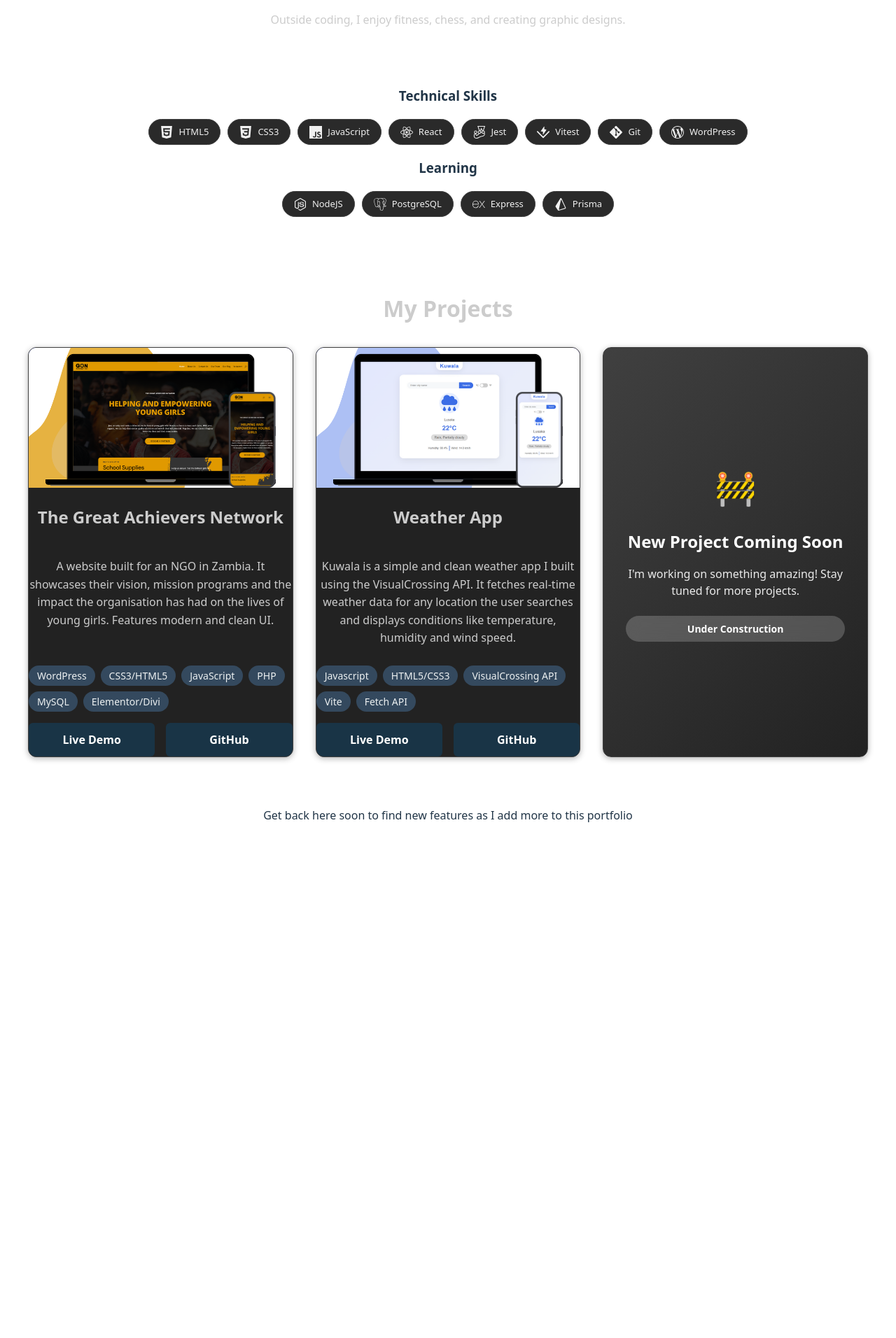
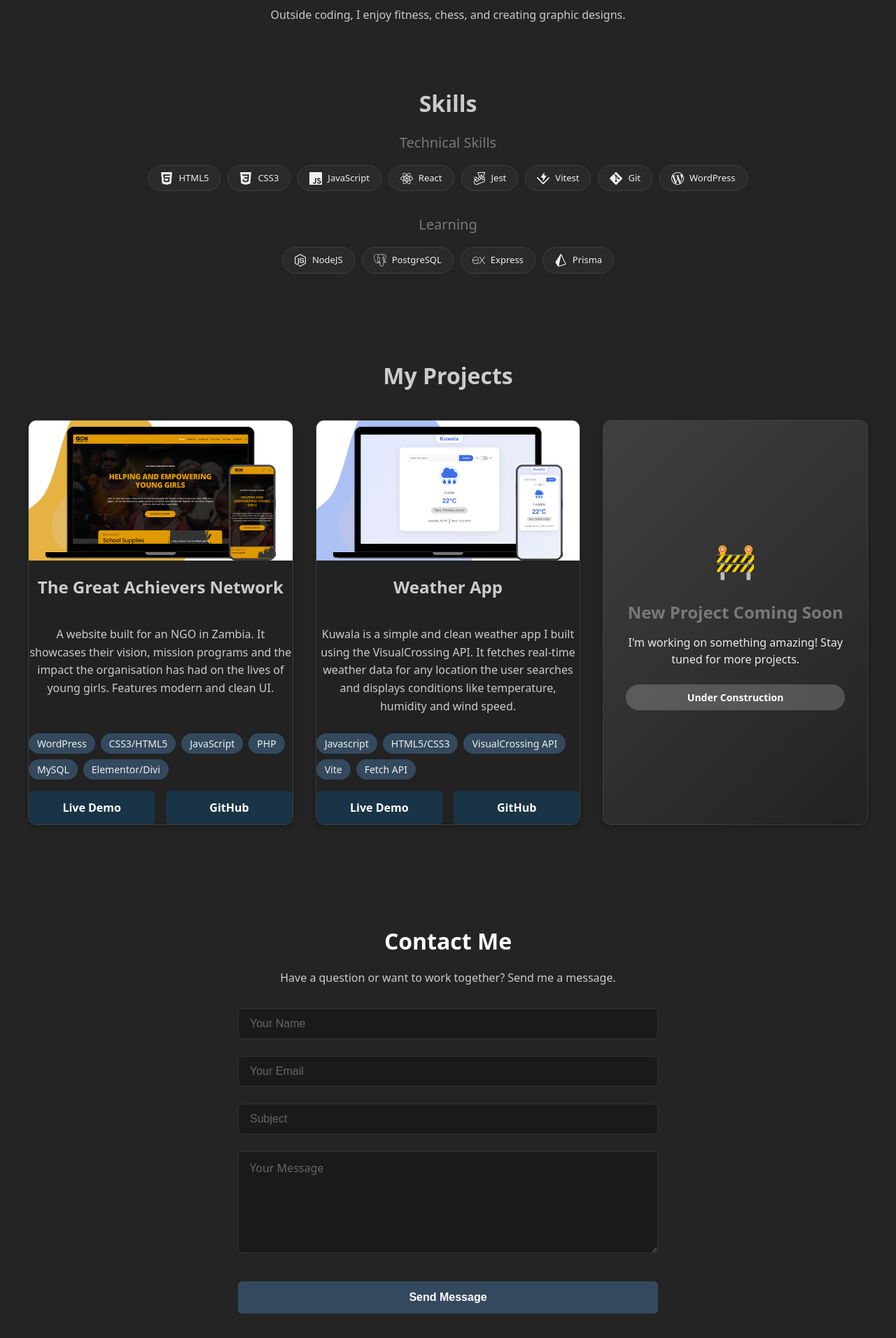
Before and after one commit to kondwanimuwowo/kondwani-portfolio, a React (Vite) app: page / in a window 1280 px wide. Shown: the part 408-2320 px from the top of the page at 70% size. Before the commit the page ends 1617 px from the top, so only its background shows below. Built offline with nearby package versions, Linux system fonts and the light colour scheme.

Commit message:
Add a contact section with a functional form that sends emails using SendGrid API.

```diff
--- a/src/Portfolio.jsx
+++ b/src/Portfolio.jsx
@@ -2,6 +2,7 @@ import "./Portfolio.css";
 import Bio from "./components/Bio/Bio.jsx";
 import Skills from "./components/Skills/Skills.jsx";
 import Projects from "./components/Projects/Projects.jsx";
+import Contact from "./components/Contact.jsx";
 
 function Portfolio() {
   return (
@@ -10,9 +11,7 @@ function Portfolio() {
       <Skills />
       <Projects />
       <br />
-      <p className="coming-soon">
-        Get back here soon to find new features as I add more to this portfolio
-      </p>
+      <Contact />
     </>
   );
 }
--- a/src/components/Bio/Bio.css
+++ b/src/components/Bio/Bio.css
@@ -16,7 +16,7 @@
   color: white;
   border: none;
   border-radius: 30px;
-  font-weight: 500;
+  font-weight: 300;
   cursor: pointer;
   transition: all 0.3s ease;
   box-shadow: 0 4px 12px rgba(0, 0, 0, 0.15);
@@ -28,7 +28,7 @@
 }
 
 .download-icon {
-  font-size: 16px;
+  font-size: 14px;
 }
 
 /* Subtle button */
--- /dev/null
+++ b/src/components/Contact.css
@@ -0,0 +1,96 @@
+.contact-section {
+  padding: 60px 0;
+  color: #ffffff;
+}
+
+.contact-container {
+  max-width: 600px;
+  margin: 0 auto;
+  padding: 0 20px;
+}
+
+.contact-title {
+  text-align: center;
+  font-size: 2rem;
+  margin-bottom: 1rem;
+  font-weight: 600;
+  color: #ffffff;
+}
+
+.contact-subtitle {
+  text-align: center;
+  margin-bottom: 2rem;
+  color: #cccccc;
+  line-height: 1.5;
+}
+
+.contact-form {
+  display: flex;
+  flex-direction: column;
+  gap: 1.5rem;
+}
+
+.form-group {
+  display: flex;
+  flex-direction: column;
+}
+
+.form-group input,
+.form-group textarea {
+  padding: 12px 16px;
+  border: 1px solid #333;
+  border-radius: 6px;
+  background: #1a1a1a;
+  color: #ffffff;
+  font-size: 1rem;
+  transition: border-color 0.3s ease;
+}
+
+.form-group input::placeholder,
+.form-group textarea::placeholder {
+  color: #666;
+}
+
+.form-group input:focus,
+.form-group textarea:focus {
+  outline: none;
+  border-color: #34495e;
+}
+
+.form-group textarea {
+  resize: vertical;
+  min-height: 120px;
+  font-family: inherit;
+}
+
+.submit-btn {
+  padding: 14px 32px;
+  background: #34495e;
+  color: white;
+  border: none;
+  border-radius: 6px;
+  font-size: 1rem;
+  font-weight: 600;
+  cursor: pointer;
+  transition: background-color 0.3s ease;
+  margin-top: 1rem;
+}
+
+.submit-btn:hover {
+  background: rgb(0, 70, 124);
+}
+
+/* Responsive */
+@media (max-width: 768px) {
+  .contact-section {
+    padding: 40px 0;
+  }
+
+  .contact-container {
+    padding: 0 15px;
+  }
+
+  .contact-title {
+    font-size: 1.75rem;
+  }
+}
--- /dev/null
+++ b/src/components/Contact.jsx
@@ -0,0 +1,131 @@
+import "./Contact.css";
+import { useState } from "react";
+
+function Contact() {
+  const [formData, setFormData] = useState({
+    name: "",
+    email: "",
+    subject: "",
+    message: "",
+  });
+  const [isSubmitting, setIsSubmitting] = useState(false);
+  const [submitStatus, setSubmitStatus] = useState("");
+
+  const handleChange = (e) => {
+    setFormData({
+      ...formData,
+      [e.target.name]: e.target.value,
+    });
+  };
+
+  const handleSubmit = async (e) => {
+    e.preventDefault();
+    setIsSubmitting(true);
+    setSubmitStatus("");
+
+    try {
+      // Cloudflare Pages Functions endpoint
+      const response = await fetch("/api/send-email", {
+        method: "POST",
+        headers: {
+          "Content-Type": "application/json",
+        },
+        body: JSON.stringify(formData),
+      });
+
+      const result = await response.json();
+
+      if (response.ok) {
+        setSubmitStatus("success");
+        setFormData({ name: "", email: "", subject: "", message: "" });
+      } else {
+        setSubmitStatus("error");
+        console.error("SendGrid error:", result.error);
+      }
+    } catch (error) {
+      setSubmitStatus("error");
+      console.error("Network error:", error);
+    } finally {
+      setIsSubmitting(false);
+    }
+  };
+
+  return (
+    <section id="contact" className="contact-section">
+      <div className="contact-container">
+        <h2 className="contact-title">Contact Me</h2>
+        <p className="contact-subtitle">
+          Have a question or want to work together? Send me a message.
+        </p>
+
+        {submitStatus === "success" && (
+          <div className="status-message success">
+            ✅ Thank you! Your message has been sent successfully.
+          </div>
+        )}
+
+        {submitStatus === "error" && (
+          <div className="status-message error">
+            ❌ Sorry, there was an error sending your message. Please try again.
+          </div>
+        )}
+
+        <form className="contact-form" onSubmit={handleSubmit}>
+          <div className="form-group">
+            <input
+              type="text"
+              name="name"
+              placeholder="Your Name"
+              value={formData.name}
+              onChange={handleChange}
+              required
+              disabled={isSubmitting}
+            />
+          </div>
+
+          <div className="form-group">
+            <input
+              type="email"
+              name="email"
+              placeholder="Your Email"
+              value={formData.email}
+              onChange={handleChange}
+              required
+              disabled={isSubmitting}
+            />
+          </div>
+
+          <div className="form-group">
+            <input
+              type="text"
+              name="subject"
+              placeholder="Subject"
+              value={formData.subject}
+              onChange={handleChange}
+              required
+              disabled={isSubmitting}
+            />
+          </div>
+
+          <div className="form-group">
+            <textarea
+              name="message"
+              rows="5"
+              placeholder="Your Message"
+              value={formData.message}
+              onChange={handleChange}
+              required
+              disabled={isSubmitting}
+            ></textarea>
+          </div>
+
+          <button type="submit" className="submit-btn" disabled={isSubmitting}>
+            {isSubmitting ? "📨 Sending..." : "Send Message"}
+          </button>
+        </form>
+      </div>
+    </section>
+  );
+}
+
+export default Contact;
--- a/src/components/Projects/Projects.css
+++ b/src/components/Projects/Projects.css
@@ -12,7 +12,7 @@
 .projects-title {
   text-align: center;
   font-size: 2rem;
-  margin-bottom: 2rem;
+  margin-bottom: 2.5rem;
   color: #ccc;
   font-weight: 700;
 }
@@ -64,7 +64,6 @@
 
 .project-title {
   font-size: 1.5rem;
-  margin-bottom: ;
   color: #ccc;
   font-weight: 600;
 }
--- a/src/components/Projects/Projects.jsx
+++ b/src/components/Projects/Projects.jsx
@@ -39,7 +39,7 @@ const Projects = () => {
       liveLink: "https://kondwanimuwowo.github.io/weather-app",
       githubLink: "https://github.com/kondwanimuwowo/weather-app",
       image: weatherApp,
-      featured: false,
+      featured: true,
     },
 
     // Empty project for coming soon
--- a/src/components/Skills/Skills.css
+++ b/src/components/Skills/Skills.css
@@ -1,6 +1,13 @@
 .skills-section {
   padding: 2rem 0;
   margin: 2rem 0;
+}
+
+.skills-title {
+  font-size: 2rem;
+  margin-bottom: 1rem;
+  color: #ccc;
+  font-weight: 600;
 }
 
 .skills-container {
@@ -23,6 +30,7 @@
   font-size: 13px;
   font-weight: 500;
   transition: all 0.2s ease;
+  margin-bottom: 1rem;
 }
 
 .skill-item:hover {
--- a/src/components/Skills/Skills.jsx
+++ b/src/components/Skills/Skills.jsx
@@ -35,6 +35,7 @@ function Skills() {
 
   return (
     <section className="skills-section">
+      <h2 className="skills-title">Skills</h2>
       <div>
         <h3>Technical Skills</h3>
         <div className="skills-container">
--- a/src/index.css
+++ b/src/index.css
@@ -18,6 +18,7 @@ a {
   color: #646cff;
   text-decoration: inherit;
 }
+
 a:hover {
   color: #535bf2;
 }
@@ -36,34 +37,9 @@ h1 {
   line-height: 1.1;
 }
 
-button {
-  border-radius: 8px;
-  border: 1px solid transparent;
-  padding: 0.6em 1.2em;
-  font-size: 1em;
+h3 {
+  font-size: 1.25rem;
+  line-height: 1.2;
+  color: #797979;
   font-weight: 500;
-  font-family: inherit;
-  background-color: #1a1a1a;
-  cursor: pointer;
-  transition: border-color 0.25s;
 }
-button:hover {
-  border-color: #646cff;
-}
-button:focus,
-button:focus-visible {
-  outline: 4px auto -webkit-focus-ring-color;
-}
-
-@media (prefers-color-scheme: light) {
-  :root {
-    color: #213547;
-    background-color: #ffffff;
-  }
-  a:hover {
-    color: #747bff;
-  }
-  button {
-    background-color: #f9f9f9;
-  }
-}
```
Also changed, not shown: 2 other files (tests, documents, lock files or other folders).
